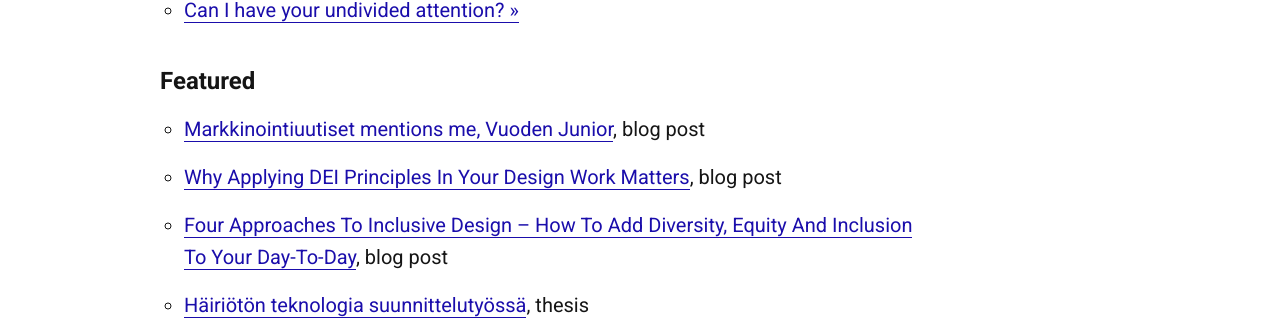
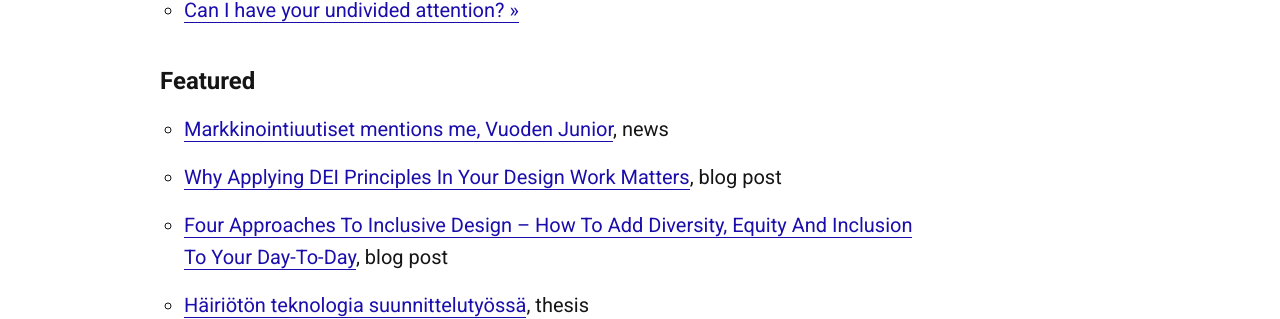
Before and after one commit to jesseu/jesseu.github.io, a Jekyll site: the page built from index.html, in a window 1280 px wide and 900 px high, scrolled down 2988 px. Shown: the part 143-462 px from the top of the window. Built offline with Jekyll 4.4.1, drawn with Linux system fonts in a browser that asks for light colours.

Commit message:
Update index.html

```diff
--- a/index.html
+++ b/index.html
@@ -107,7 +107,7 @@
 
 		<h3 id="calm-design">Featured</h3>
 			<ul>
-				<li><a href="https://www.markkinointiuutiset.fi/artikkelit/vuoden-huiput--kilpailun-grand-prix-voittajaksi-selviytyi-tbwa-helsingin-suunnittelema-itameren-suojeluun-keskittyva-kampanja---katso-ketka-kaikki-juhlivat-huipulla" target="_blank" rel="noopener">Markkinointiuutiset mentions me, Vuoden Junior</a>, blog post</li>
+				<li><a href="https://www.markkinointiuutiset.fi/artikkelit/vuoden-huiput--kilpailun-grand-prix-voittajaksi-selviytyi-tbwa-helsingin-suunnittelema-itameren-suojeluun-keskittyva-kampanja---katso-ketka-kaikki-juhlivat-huipulla" target="_blank" rel="noopener">Markkinointiuutiset mentions me, Vuoden Junior</a>, news</li>
 				<li><a href="https://inklusiiv.com/why-do_inclusive_design_principles-matters/" target="_blank" rel="noopener">Why Applying DEI Principles In Your Design Work Matters</a>, blog post</li>
 				<li><a href="https://qvik.com/news/four-approaches-to-inclusive-design-how-to-add-diversity-equity-and-inclusion-to-your-day-to-day/" target="_blank" rel="noopener">Four Approaches To Inclusive Design – How To Add Diversity, Equity And Inclusion To Your Day-To-Day</a>, blog post</li>
 				<li><a href="http://urn.fi/URN:NBN:fi:amk-2017112418012" target="_blank" rel="noopener">Häiriötön teknologia suunnittelutyössä</a>, thesis</li>
```
